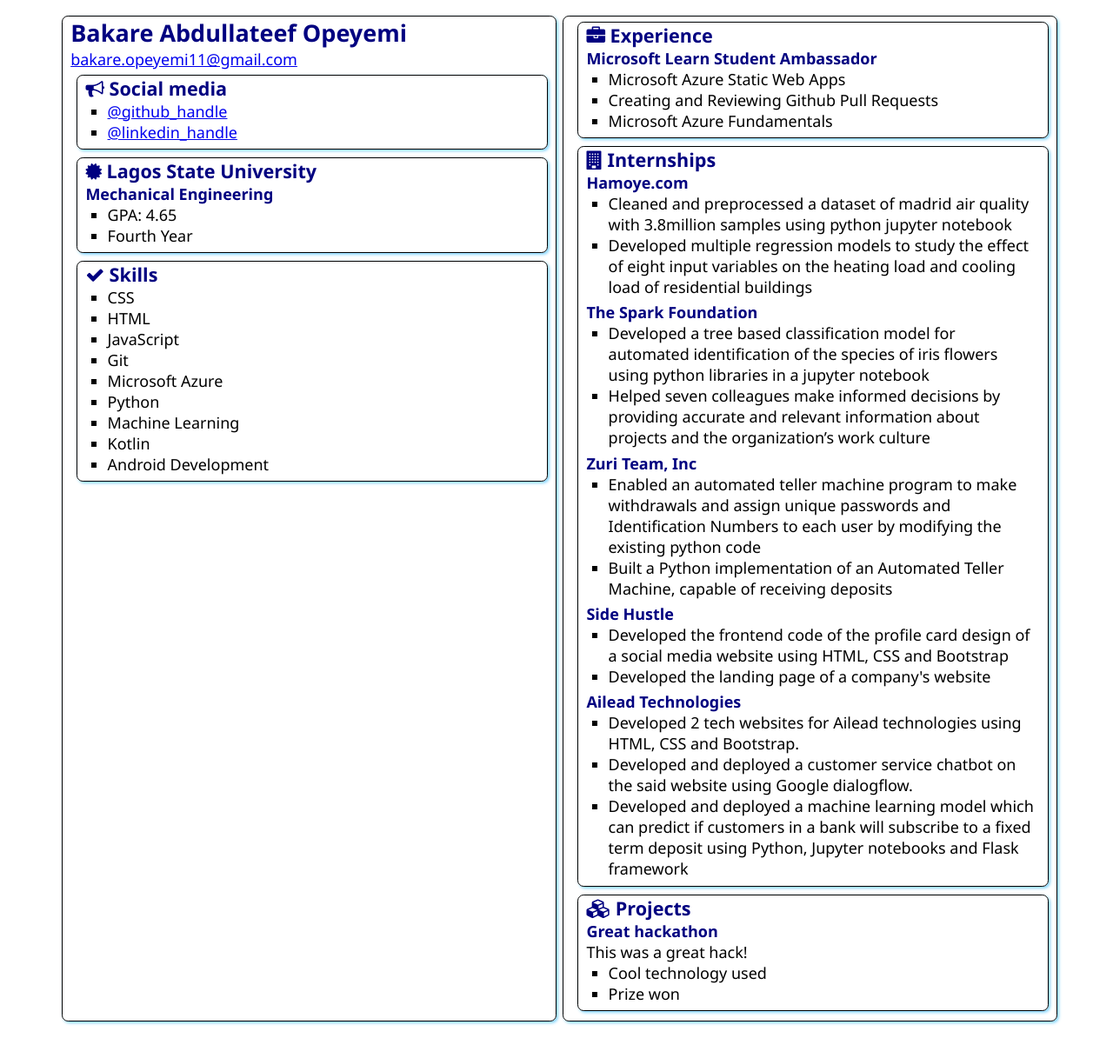
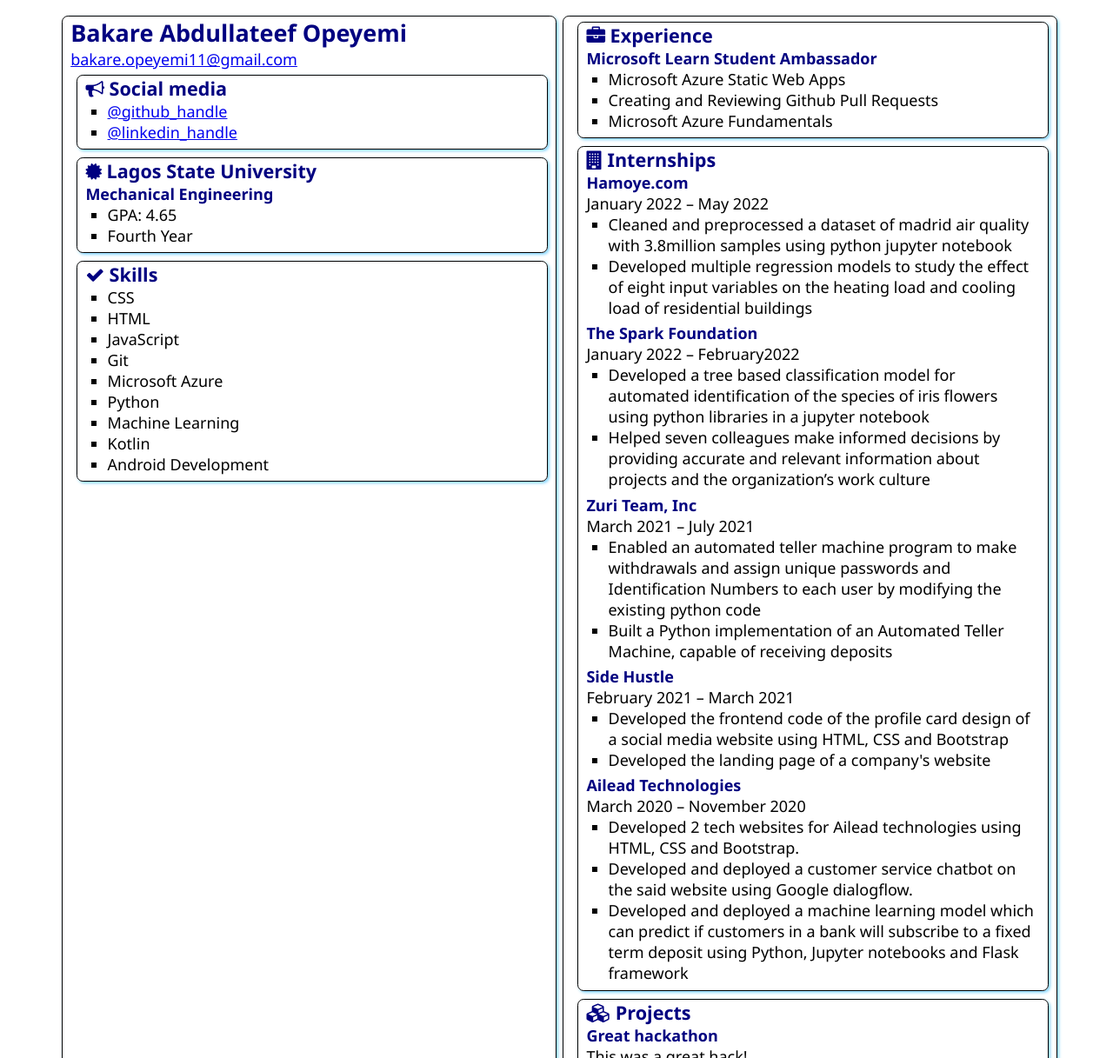
Before and after one commit to Bakare-Opeyemi/SATechnicalOnboarding, a plain HTML site: page src/index.html in a window 1280 px wide. Shown: the top 1217 px of the page at 87% size. Before the commit the page ends 1196 px from the top, so only its background shows below. Drawn offline with Linux system fonts and the light colour scheme.

Commit message:
Updated internships

```diff
--- a/src/index.html
+++ b/src/index.html
@@ -79,6 +79,7 @@
                 </h2>
 
                 <h3>Hamoye.com </h3>
+                <div>January 2022 – May 2022</div>
                 <ul>
                     <li>Cleaned and preprocessed a dataset of madrid air quality with 3.8million samples using python jupyter
                         notebook</li>
@@ -87,6 +88,7 @@
                 </ul>
 
                 <h3>The Spark Foundation</h3>
+                <div>January 2022 – February2022</div>
                 <ul>
                     <li>Developed a tree based classification model for automated identification of the species of iris flowers
                         using python libraries in a jupyter notebook
@@ -96,6 +98,7 @@
                 </ul>
 
                 <h3>Zuri Team, Inc</h3>
+                <div>March 2021 – July 2021</div>
                 <ul>
                     <li>Enabled an automated teller machine program to make withdrawals and assign unique passwords and
                         Identification Numbers to each user by modifying the existing python code
@@ -104,6 +107,7 @@
                 </ul>
 
                 <h3>Side Hustle</h3>
+                <div>February 2021 – March 2021</div>
                 <ul>
                     <li>Developed the frontend code of the profile card design of a social media website using HTML, CSS
                         and Bootstrap
@@ -112,6 +116,7 @@
                 </ul>
 
                 <h3>Ailead Technologies</h3>
+                <div>March 2020 – November 2020</div>
                 <ul>
                     <li>Developed 2 tech websites for Ailead technologies using HTML, CSS and Bootstrap.
                         </li>
```
